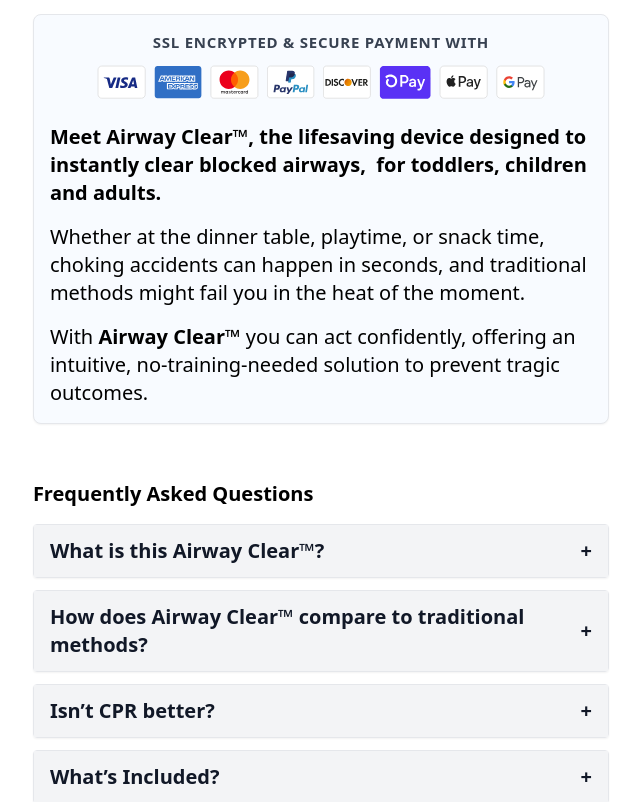
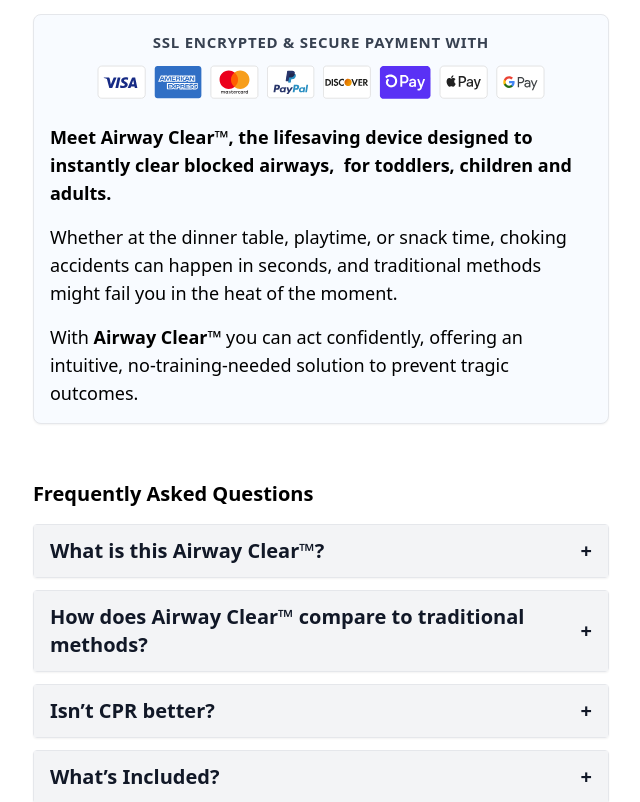
Before and after one commit to cehfidah/lifevac, a React (Create React App) app: page /product/airwayclear in a window 1280 px wide. Shown: the part 1480-2282 px from the top of the page, without its empty margins (623-1263 px from the left). Built offline with nearby package versions, Linux system fonts and the light colour scheme; no server answers.

Commit message:
Font Family set

```diff
--- a/src/index.css
+++ b/src/index.css
@@ -2,8 +2,8 @@
 @tailwind components;
 @tailwind utilities;
 
-@import url("https://fonts.googleapis.com/css2?family=DM+Sans:wght@400;500;700&display=swap");
-@import url("https://fonts.googleapis.com/css2?family=Montserrat&family=Nunito+Sans&family=Poppins&display=swap");
+@import url('https://fonts.googleapis.com/css2?family=DM+Sans:ital,opsz,wght@0,9..40,100..1000;1,9..40,100..1000&display=swap');
+@import url('https://fonts.googleapis.com/css2?family=Montserrat:ital,wght@0,100..900;1,100..900&display=swap');
 
 html,
 body,
@@ -15,8 +15,8 @@ body,
 }
 
 body {
-  /* font-family: "DM Sans", sans-serif; */
-  font-family: "Montserrat", sans-serif;
+  font-family: "DM Sans", sans-serif;
+  /* font-family: "Montserrat", sans-serif; */
   font-size: 15px;
   font-weight: 400;
   overflow-x: hidden;
@@ -35,13 +35,11 @@ body {
 }
 
 .animated-stripes {
-  background-image: repeating-linear-gradient(
-    45deg,
-    #121a2c 0px,
-    #1e2a44 10px,
-    #405281 10px,
-    #425078 20px
-  );
+  background-image: repeating-linear-gradient(45deg,
+      #121a2c 0px,
+      #1e2a44 10px,
+      #405281 10px,
+      #425078 20px);
   animation: move-stripes 2s linear infinite;
 }
 
@@ -49,6 +47,7 @@ body {
   0% {
     background-position: 0 0;
   }
+
   100% {
     background-position: 30px 0;
   }
--- a/src/pages/product/component/OfferSelection.js
+++ b/src/pages/product/component/OfferSelection.js
@@ -178,7 +178,7 @@ const OtherDataShow = () => {
   return (
     <>
       <div className="bg-[#f8fbff] px-4 py-4 rounded-lg mt-8 text-center shadow-sm border border-gray-200">
-        <p className=" font-bold text-gray-700 uppercase tracking-wider mb-3">
+        <p className="font-bold text-gray-700 uppercase tracking-wider mb-3">
           SSL Encrypted & Secure Payment With
         </p>
         <div className="flex justify-center items-center flex-wrap gap-2 mb-6">
@@ -191,8 +191,8 @@ const OtherDataShow = () => {
           <img src={paysaven} alt="Google Pay" />
           <img src={payeaight} alt="Google Pay" />
         </div>
-        <div className="text-start flex flex-col gap-4 text-xl">
-          <p className="font-bold ">
+        <div className="text-start flex flex-col gap-4 text-lg">
+          <p className="font-semibold">
             Meet Airway Clear™, the lifesaving device designed to instantly
             clear blocked airways, &nbsp;for toddlers, children and
             adults.&nbsp;
@@ -203,7 +203,7 @@ const OtherDataShow = () => {
             you in the heat of the moment.
           </p>
           <p>
-            With <strong className="font-bold">Airway Clear™</strong> you can
+            With <strong className="font-semibold">Airway Clear™</strong> you can
             act confidently, offering an intuitive, no-training-needed solution
             to prevent tragic outcomes.
           </p>
```
